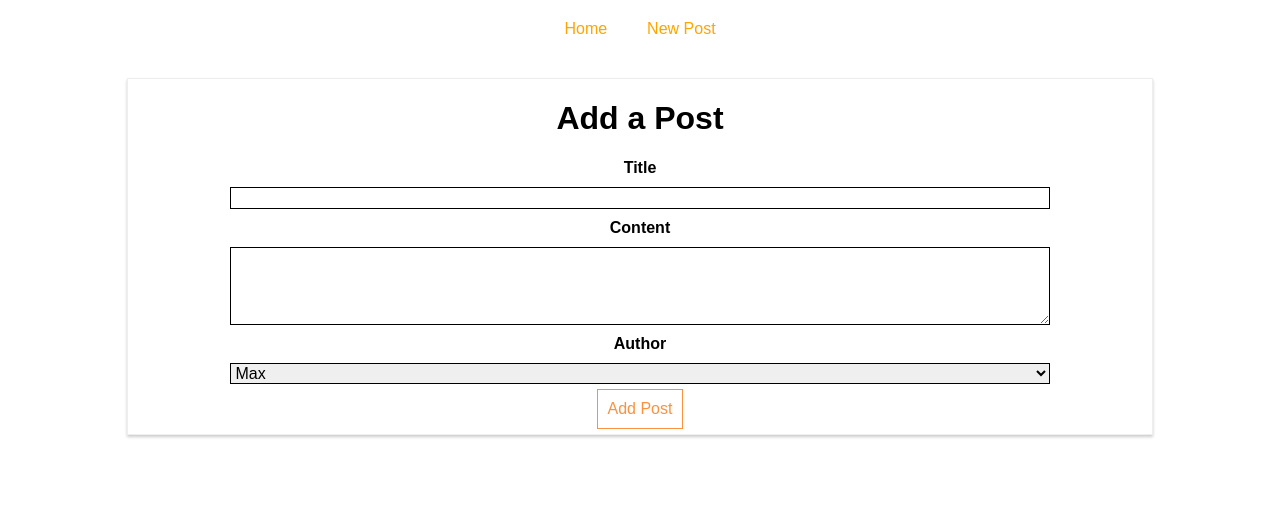
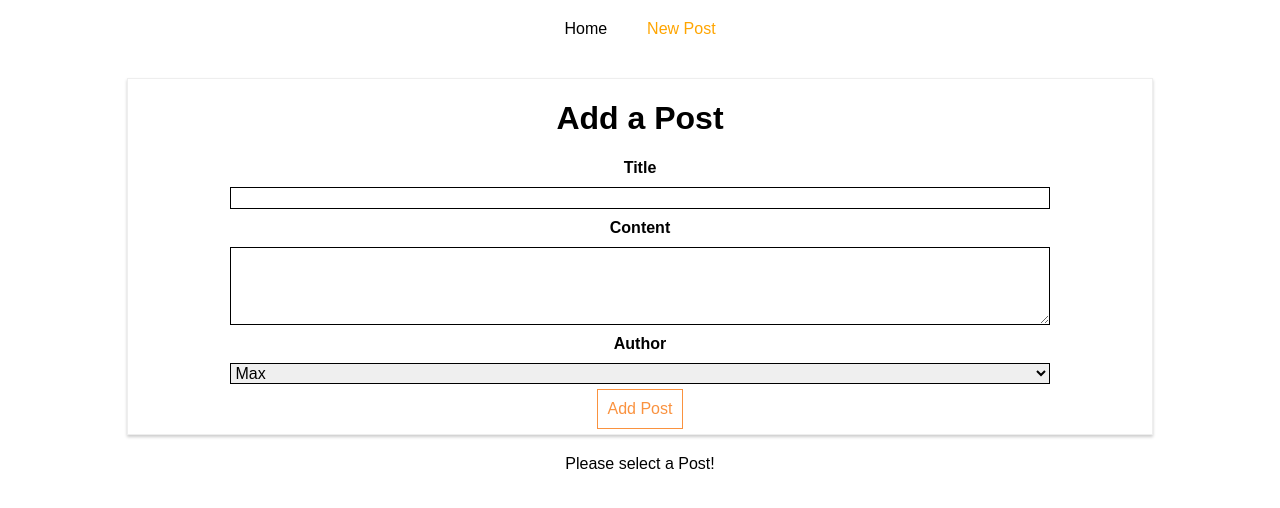
Before and after one commit to Rahul255/quarantine, a React (Create React App) app: page /new-post in a window 1280 px wide. Shown: the top 508 px of the page. Built offline with nearby package versions, Linux system fonts and the light colour scheme.

Commit message:
file added

```diff
--- a/src/containers/Blog/Blog.js
+++ b/src/containers/Blog/Blog.js
@@ -4,6 +4,7 @@
 import Posts from "./Posts/Posts";
 import { Route,NavLink } from 'react-router-dom'
 import NewPost from "./NewPost/NewPost";
+import FullPost from "./FullPost/FullPost";
 
 class Blog extends Component {
     render () {
@@ -12,7 +13,13 @@
                 <header>
                     <nav>
                         <ul>
-                            <li><NavLink to="/">Home</NavLink></li>
+                            <li><NavLink to="/"
+                                         activeStyle={{
+                                             color: '#fa923f',
+                                             textDecoration: 'underline'
+                                         }}
+                                         exact
+                                         activeClassName="my-active" >Home</NavLink></li>
                             <li><NavLink to={{
                                 pathname: '/new-post',
                                 hash: '#submit',
@@ -25,6 +32,7 @@
                 <Route path="/" render={() => <h1>Home 2</h1>}/>*/}
                 <Route path="/" exact component={Posts}/>
                 <Route path="/new-post" component={NewPost}/>
+                <Route path="/:id" exact component={FullPost}/>
             </div>
         );
     }
--- a/src/containers/Blog/Posts/Posts.js
+++ b/src/containers/Blog/Posts/Posts.js
@@ -1,5 +1,6 @@
 import React, {Component} from 'react';
 import axios from "../../../axios";
+import {Link} from 'react-router-dom';
 import Post from '../../../components/Post/Post'
 import './Posts.css';
 class Posts extends  Component{
@@ -33,12 +34,14 @@
         let posts = <p style={{textAlign: 'center'}}>something went to wrong</p>
         if (!this.state.error) {
             posts = this.state.posts.map(post => {
-                return <Post
-                    key={post.id}
-                    title={post.title}
-                    author={post.author}
-                    clicked={() => this.postSelectedHandler(post.id)}
-                />;
+                return (
+                    <Link to={'/' + post.id} key={post.id}>
+                        <Post
+                            title={post.title}
+                            author={post.author}
+                            clicked={() => this.postSelectedHandler(post.id)}
+                        />
+                    </Link>);
             });
         }
         return (
```
